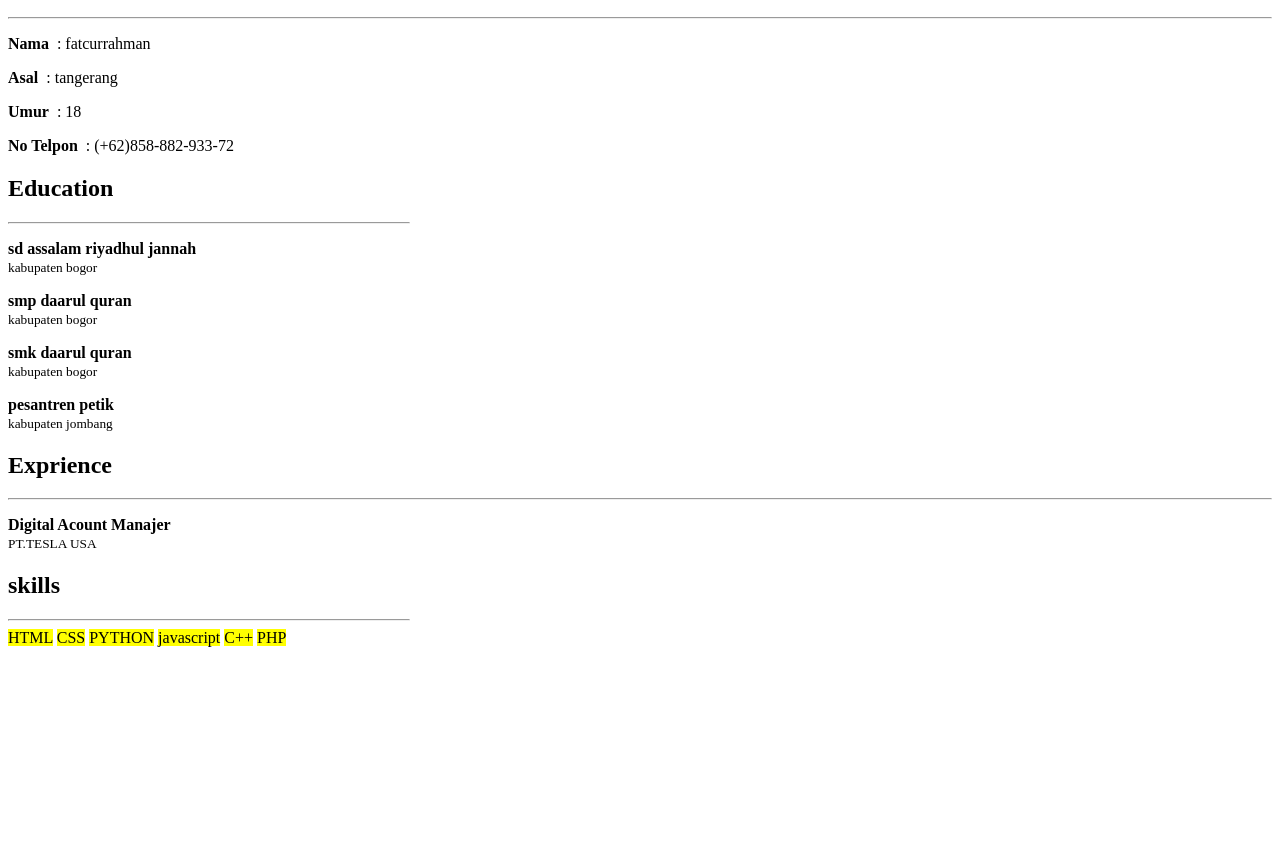
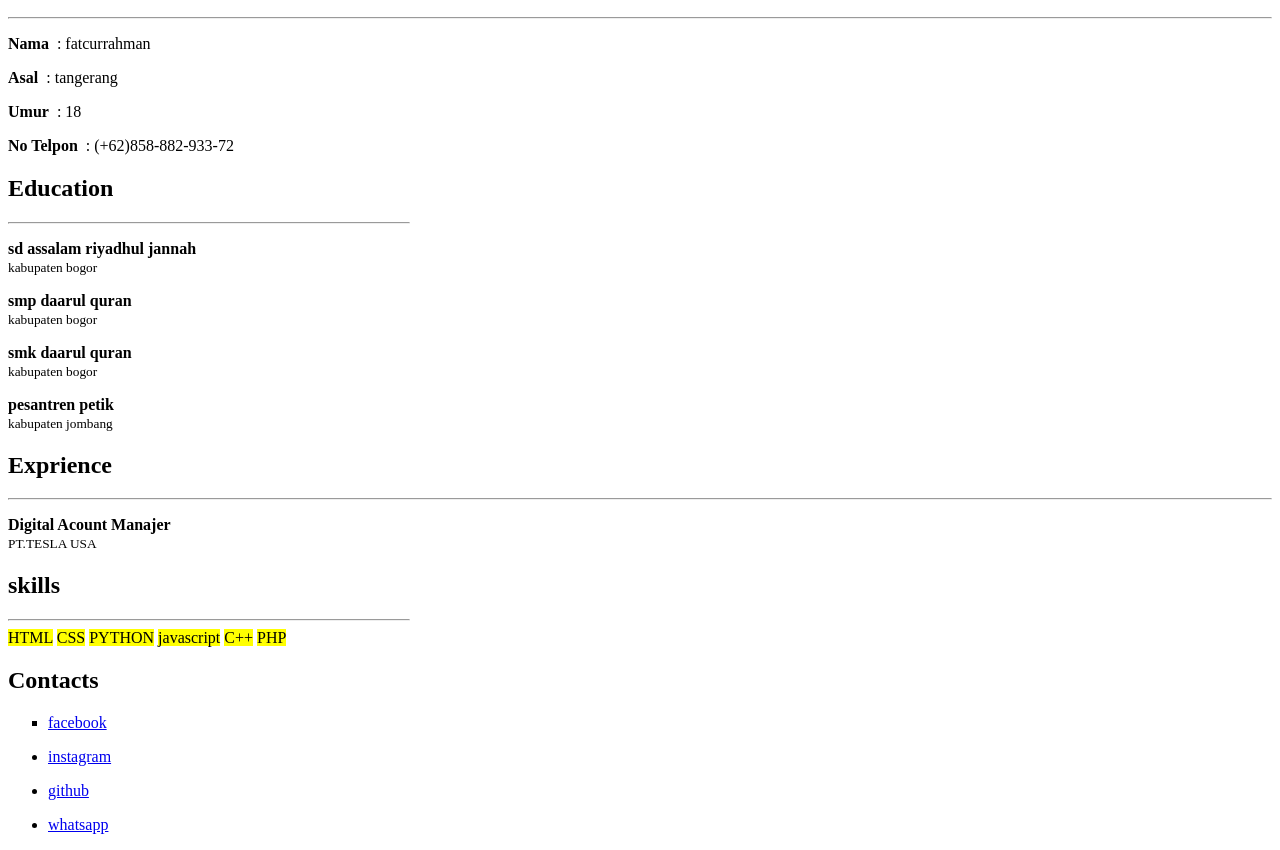
Before and after one commit to thebegithub/cv-fatcurrahman, a plain HTML site: page index.html in a window 1280 px wide. Shown: the part 110-960 px from the top of the page. Before the commit the page ends 800 px from the top, so only its background shows below. Drawn offline with Linux system fonts and the light colour scheme.

Commit message:
Update index.html

```diff
--- a/index.html
+++ b/index.html
@@ -53,4 +53,27 @@
     <mark>HTML</mark> <mark>CSS</mark> <mark>PYTHON</mark>
     <mark>javascript</mark> <mark>C++</mark> <mark>PHP</mark>
 
+     <!-- Contacts -->
+    <h2>Contacts</h2>
+    <ul type="square">
+        <li>
+            <a href="https://www.facebook.com"target="_display">facebook</a>
+        </li>
+    </ul>
+    <ul>
+        <li>
+            <a href="https://www.instagram.com"target="_display">instagram</a>
+        </li>
+    </ul>
+    <ul>
+        <li>
+            <a href="https://www.github.com"target="_display">github</a>
+        </li>
+    </ul>
+    <ul>
+        <li>
+            <a href="https://wa.me/6285888293372"target="_display">whatsapp</a>
+        </li>
+    </ul>
+
 </body*></body></html>
```
